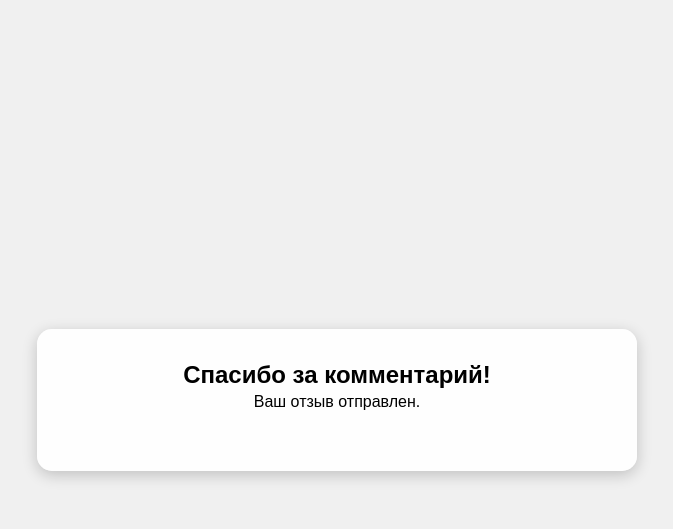
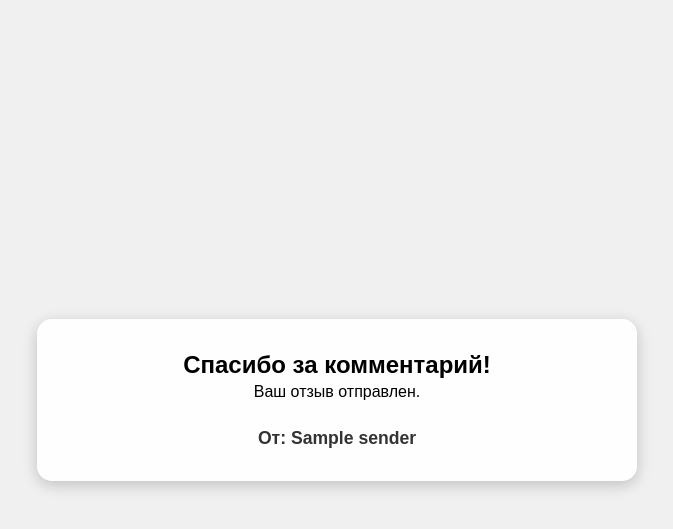
Before and after one commit to Lavochka123/svety1111, a Flask app: template template/thanks_comment.html in a window 1280 px wide. Shown: the top 529 px of the page, without its empty margins (303-976 px from the left). Run offline with Flask 3, Linux system fonts and the light colour scheme; the template is opened without the code that fills it: most values are stand-ins (such as "Sample title", 1, 10 or a date in 2020).

Commit message:
Update thanks_comment.html

```diff
--- a/template/thanks_comment.html
+++ b/template/thanks_comment.html
@@ -4,11 +4,25 @@
   <meta charset="UTF-8">
   <title>Спасибо за комментарий</title>
   <link rel="stylesheet" href="{{ url_for('static', filename='css/style.css') }}">
+  <style>
+    .sender-signature {
+      margin-top: 1rem;
+      font-size: 1.1em;
+      font-weight: 600;
+      text-align: center;
+      color: #333;
+    }
+  </style>
 </head>
 <body class="design_default">
   <div class="container">
     <h2>Спасибо за комментарий!</h2>
     <p>Ваш отзыв отправлен.</p>
+    {% if data and data.sender %}
+      <div class="sender-signature">
+         От: {{ data.sender }}
+      </div>
+    {% endif %}
   </div>
 </body>
 </html>
```
